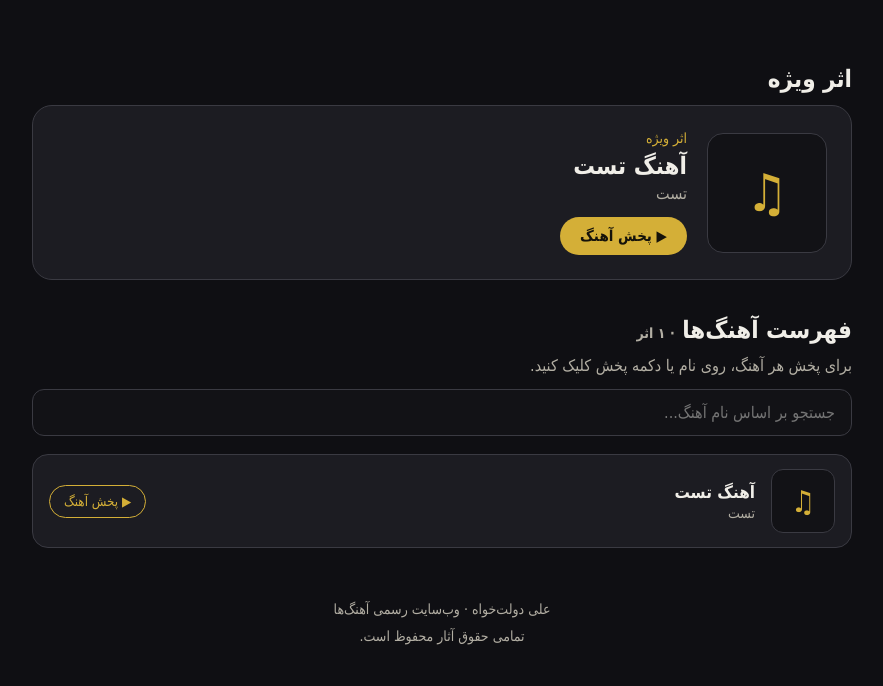
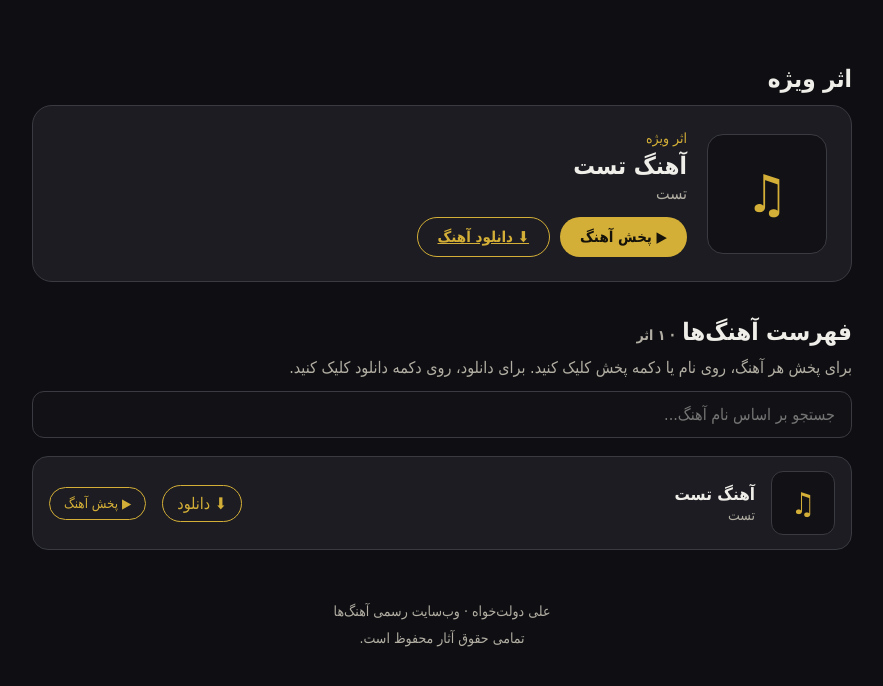
Before and after one commit to alidowlatkhahofficial/alidowlatkhahofficial.github.io, a plain HTML site: page index.html in a window 1280 px wide. Shown: the part 562-1248 px from the top of the page, without its empty margins (198-1081 px from the left). Drawn offline with Linux system fonts and the light colour scheme.

Commit message:
Add files via upload

```diff
--- a/index.html
+++ b/index.html
@@ -37,6 +37,9 @@
   .song .artist { color: #b2aea3; font-size: 14px; margin-top: 3px; }
   .song .dur { color: #b2aea3; font-size: 14px; white-space: nowrap; }
   .song .mini-play { background: transparent; color: #d4af37; border: 1px solid #d4af37; border-radius: 999px; padding: 8px 14px; font-family: Tahoma, sans-serif; cursor: pointer; white-space: nowrap; }
+  .song .dl-btn { text-decoration: none; }
+  .featured .actions { display: flex; gap: 10px; flex-wrap: wrap; }
+  .featured .dl-btn { background: transparent; color: #d4af37; border: 1px solid #d4af37; }
   .player { position: fixed; left: 0; right: 0; bottom: 0; background: #1c1c22; border-top: 1px solid #3a3a42; padding: 12px 20px; display: flex; align-items: center; gap: 16px; flex-wrap: wrap; }
   .player .cover { width: 52px; height: 52px; min-width: 52px; font-size: 26px; border-radius: 10px; }
   .player .info { min-width: 140px; }
@@ -76,14 +79,17 @@
         <div class="label">اثر ویژه</div>
         <div class="title" id="featuredTitle"></div>
         <div class="artist" id="featuredArtist"></div>
-        <button class="play-btn" id="featuredPlay">▶ پخش آهنگ</button>
+        <div class="actions">
+          <button class="play-btn" id="featuredPlay">▶ پخش آهنگ</button>
+          <a class="play-btn dl-btn" id="featuredDl" download>⬇ دانلود آهنگ</a>
+        </div>
       </div>
     </div>
   </section>
 
   <section id="songs">
     <h2>فهرست آهنگ‌ها <span class="count" id="songCount"></span></h2>
-    <p style="color:#b2aea3;margin:0 0 6px">برای پخش هر آهنگ، روی نام یا دکمه پخش کلیک کنید.</p>
+    <p style="color:#b2aea3;margin:0 0 6px">برای پخش هر آهنگ، روی نام یا دکمه پخش کلیک کنید. برای دانلود، روی دکمه دانلود کلیک کنید.</p>
     <input class="search" id="search" type="text" placeholder="جستجو بر اساس نام آهنگ...">
     <div id="songList"></div>
   </section>
@@ -156,8 +162,10 @@ function render() {
     row.innerHTML = '<div class="cover">' + coverHtml(song) + '</div>' +
       '<div class="info"><div class="title">' + song.title + '</div><div class="artist">' + song.artist + '</div></div>' +
       '<span class="dur" data-dur="' + idx + '"></span>' +
+      '<a class="mini-play dl-btn" href="' + song.file + '" download="' + song.title + '.mp3">⬇ دانلود</a>' +
       '<button class="mini-play">' + (current === idx && !audio.paused ? '⏸ توقف پخش' : '▶ پخش آهنگ') + '</button>';
     row.addEventListener('click', () => playSong(idx));
+    row.querySelector('.dl-btn').addEventListener('click', e => e.stopPropagation());
     listEl.appendChild(row);
     const tmp = new Audio();
     tmp.preload = 'metadata';
@@ -175,6 +183,9 @@ function render() {
     document.getElementById('featuredArtist').textContent = SONGS[0].artist;
     document.getElementById('featuredCover').innerHTML = coverHtml(SONGS[0]);
     document.getElementById('featuredPlay').textContent = (current === 0 && !audio.paused) ? '⏸ توقف پخش' : '▶ پخش آهنگ';
+    const featDl = document.getElementById('featuredDl');
+    featDl.href = SONGS[0].file;
+    featDl.setAttribute('download', SONGS[0].title + '.mp3');
   } else {
     feat.style.display = 'none';
   }
```
